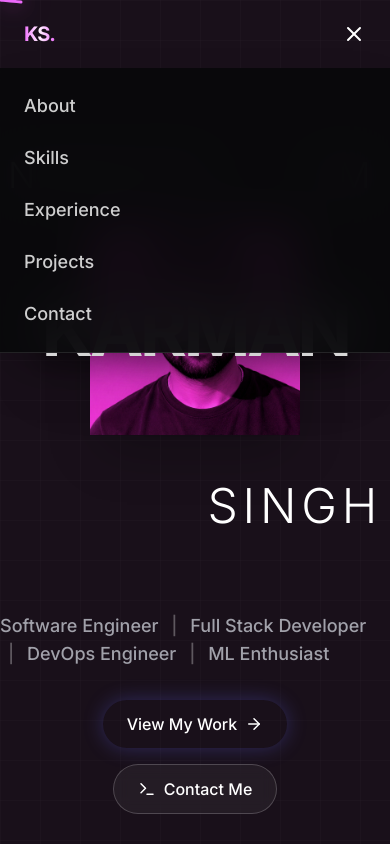
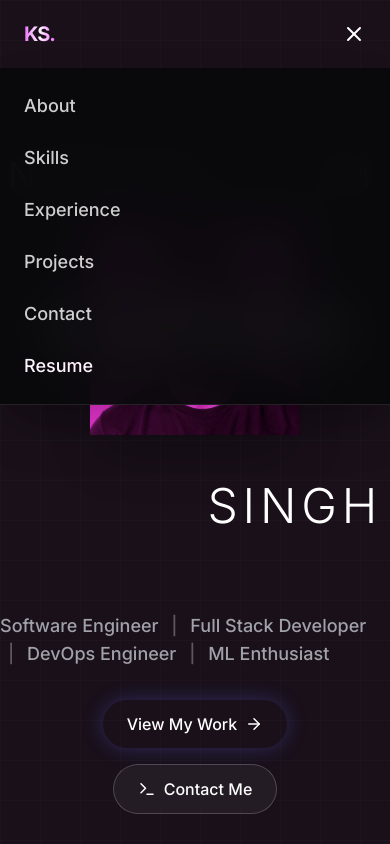
Before and after one commit to tkarman-singh/tkarmansingh, a Next.js app: page / in a window 390 px wide. Both pictures are taken after a click on the button "Toggle Menu". Shown: the top 844 px of the page. Built offline with nearby package versions, Linux system fonts and the light colour scheme.

Commit message:
update: reduce vector length and add resume pdf

```diff
--- a/src/components/CursorTracker.tsx
+++ b/src/components/CursorTracker.tsx
@@ -2,7 +2,7 @@
 
 import { useEffect, useState, useRef } from "react";
 
-const TRAIL_LENGTH = 40;
+const TRAIL_LENGTH = 15;
 
 export function CursorTracker() {
   const [path, setPath] = useState("");
@@ -31,16 +31,16 @@ export function CursorTracker() {
 
     const animate = () => {
       // Head point tightly follows the cursor
-      points[0].x += (target.x - points[0].x) * 0.4;
-      points[0].y += (target.y - points[0].y) * 0.4;
+      points[0].x += (target.x - points[0].x) * 0.5;
+      points[0].y += (target.y - points[0].y) * 0.5;
 
       // Each subsequent point loosely follows the one before it to create a ribbon effect
       for (let i = 1; i < TRAIL_LENGTH; i++) {
         const dx = points[i - 1].x - points[i].x;
         const dy = points[i - 1].y - points[i].y;
 
-        // Dynamic lerp factor: stiffer at the head, looser at the tail
-        const spring = 0.35 - (i / TRAIL_LENGTH) * 0.2;
+        // Dynamic lerp factor: stiffer at the head, looser at the tail (increased stiffness to reduce overall length)
+        const spring = 0.45 - (i / TRAIL_LENGTH) * 0.25;
 
         points[i].x += dx * spring;
         points[i].y += dy * spring;
--- a/src/components/layout/Navbar.tsx
+++ b/src/components/layout/Navbar.tsx
@@ -126,6 +126,13 @@ export function Navbar() {
               {link.name}
             </a>
           ))}
+          <a
+            href="/resume.pdf"
+            target="_blank"
+            className="mobile-menu-item text-lg font-medium text-[color:var(--color-primary)] hover:text-white"
+          >
+            Resume
+          </a>
         </div>
       )}
     </header>
```
Also changed, not shown: 1 other file (tests, documents, lock files or other folders).
